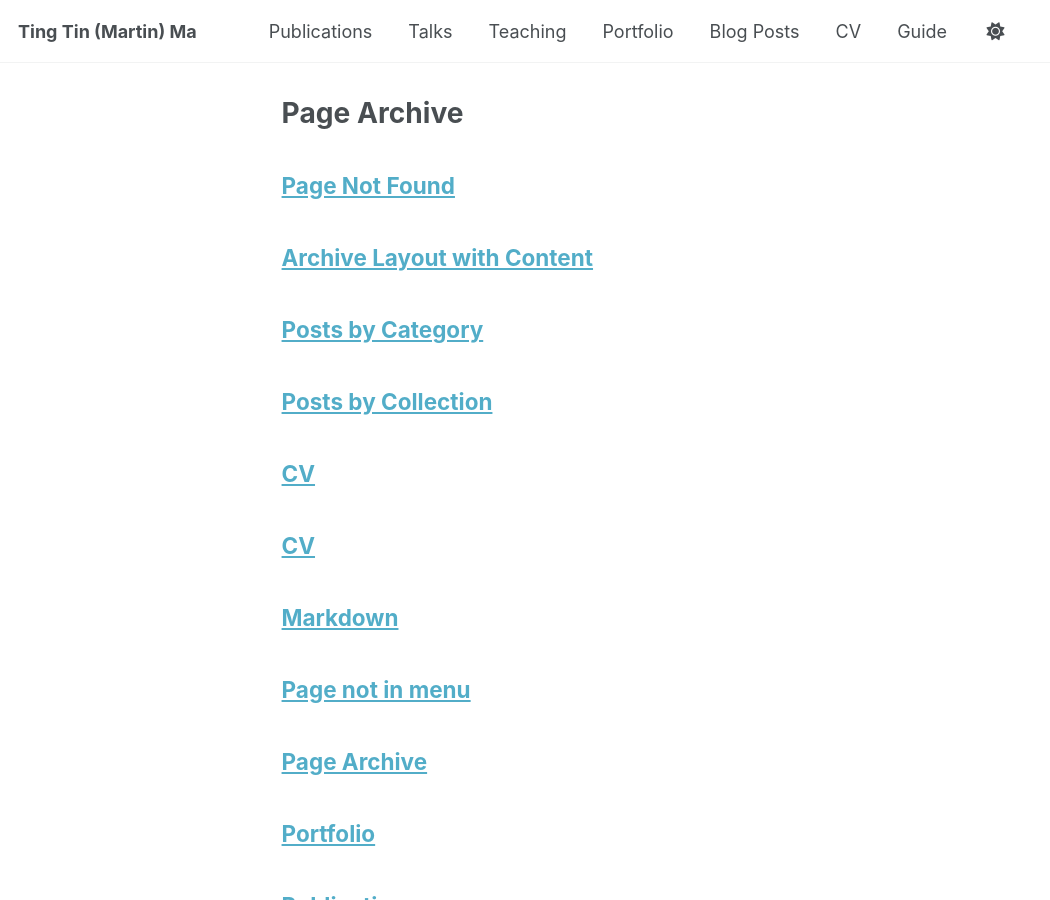
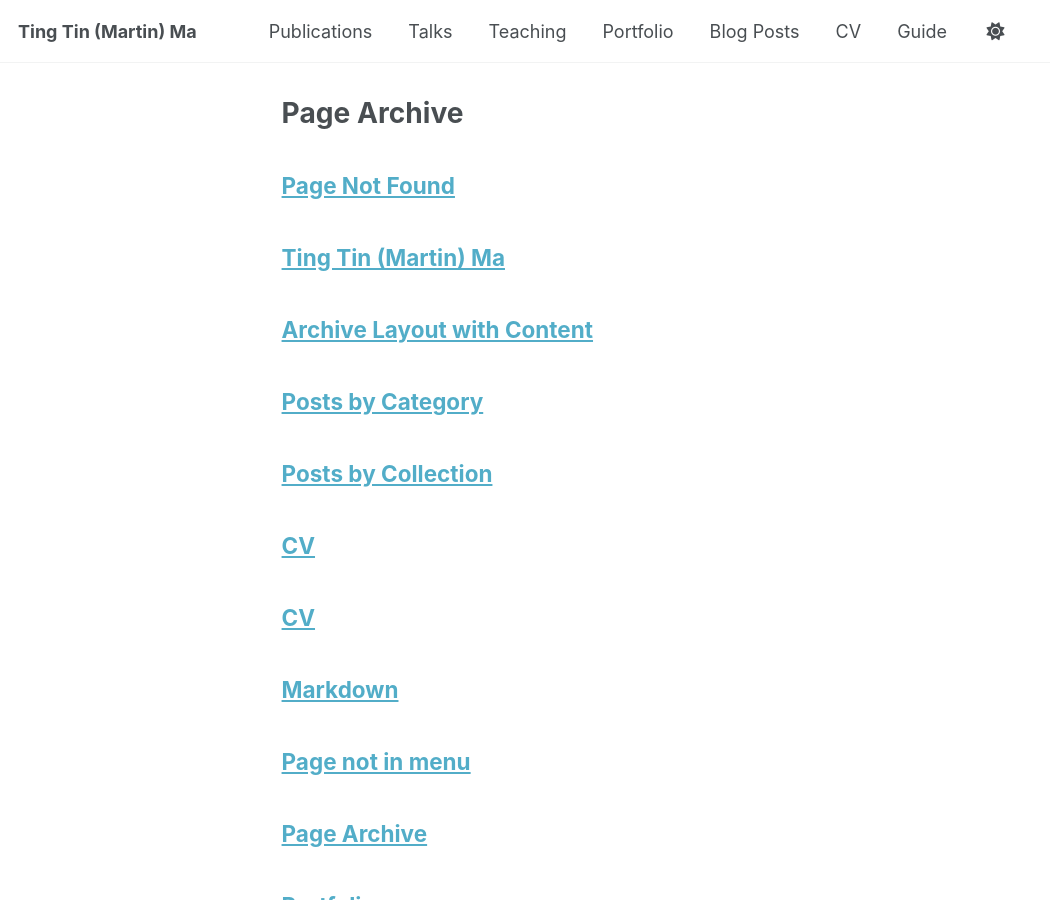
Before and after one commit to martinmtt0902/martinmtt0902.github.io, a Jekyll site: the page built from _pages/page-archive.html, in a window 1280 px wide and 900 px high. Shown: the whole window, without its empty margins (0-1050 px from the left). Built offline with Jekyll 4.4.1, drawn with Linux system fonts in a browser that asks for light colours; a script that is not in the unit is left out.

Commit message:
Update about.md

```diff
--- a/_pages/about.md
+++ b/_pages/about.md
@@ -1,3 +1,10 @@
+---
+title: "Ting Tin (Martin) Ma"
+layout: home
+permalink: /
+author_profile: true
+---
+
 I am a PhD student in Statistics in the [Department of Statistics](https://www.sta.cuhk.edu.hk/) at
 [The Chinese University of Hong Kong (CUHK)](https://www.cuhk.edu.hk/).
 My background includes Statistics, Mathematics, and Finance.
```
